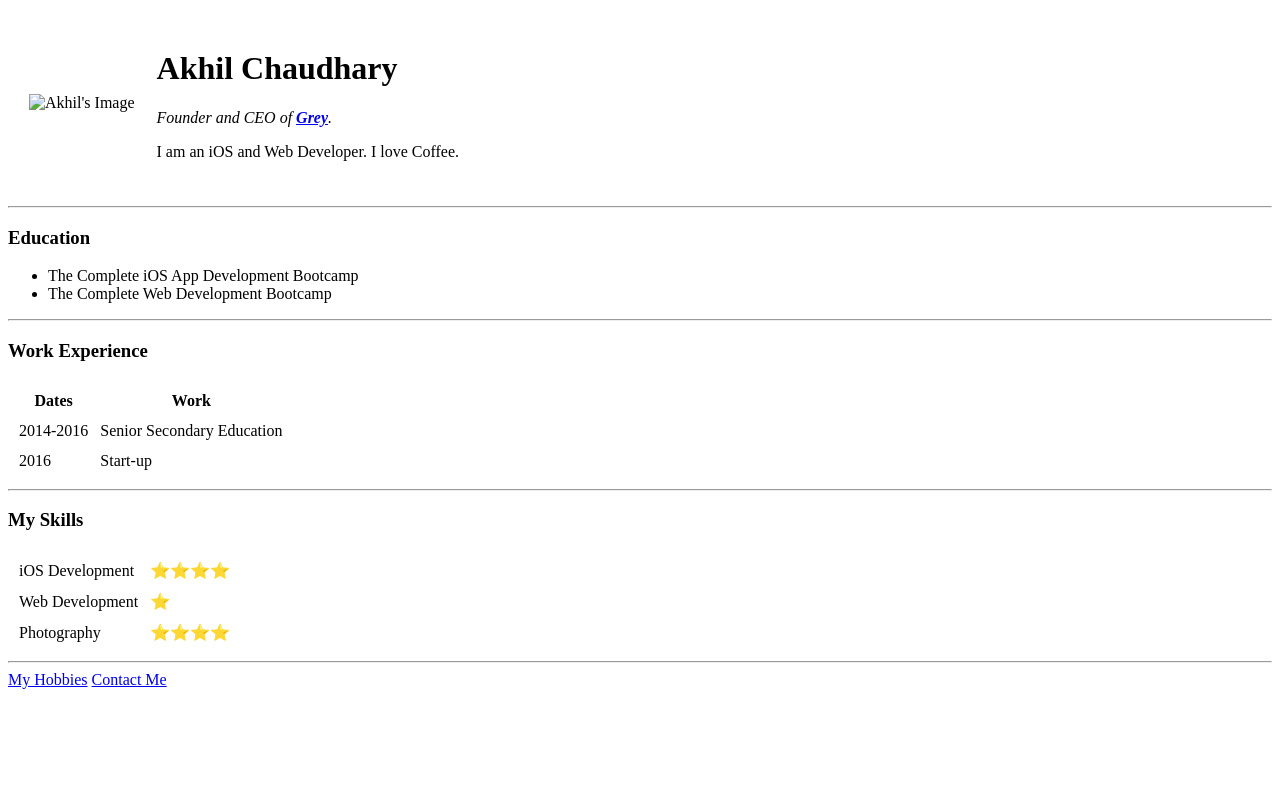
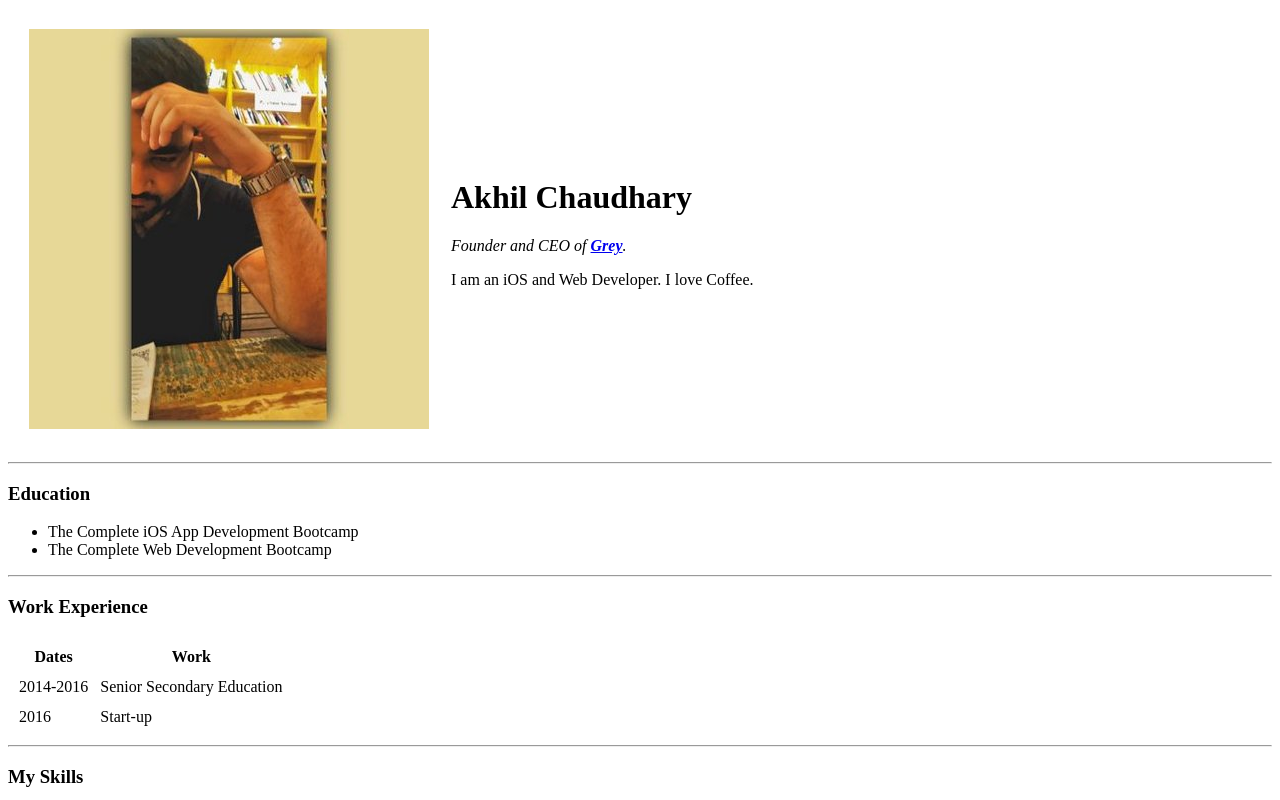
Before and after one commit to itsgrey/cv, a plain HTML site: page index.html in a window 1280 px wide. Shown: the top 800 px of the page. Drawn offline with Linux system fonts and the light colour scheme.

Commit message:
Update index.html

```diff
--- a/index.html
+++ b/index.html
@@ -9,7 +9,7 @@
 <body>
   <table cellspacing="20">
     <tr>
-      <td><img src="images/akhil.jpeg" alt="Akhil's Image"></td>
+      <td><img src="akhil.jpeg" alt="Akhil's Image"></td>
       <td>  <h1>Akhil Chaudhary</h1>
         <p> <em>Founder and CEO of <strong><a href="htttps://www.google.com">Grey</a></strong>.</em></p>
         <p>I am an iOS and Web Developer. I love Coffee.</p></td>
```
